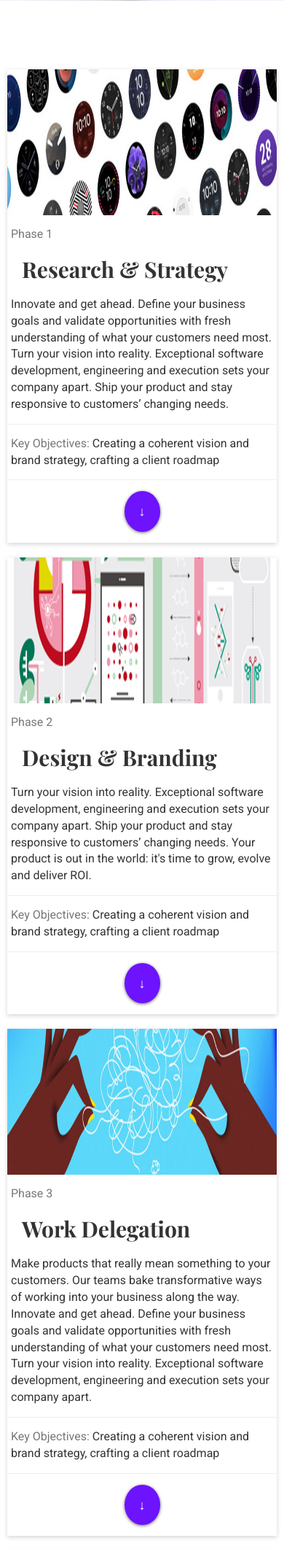
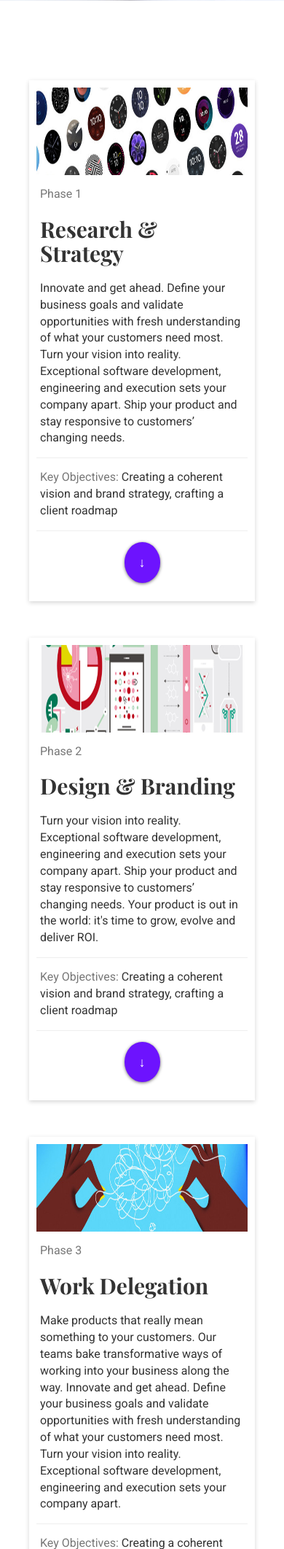
Before and after one commit to ninalouw/wk12-design-proj, a PHP site: page /about_work.php in a window 390 px wide. Shown: the part 759-2882 px from the top of the page at 73% size. Run offline with PHP 8.4, Linux system fonts and the light colour scheme.

Commit message:
add responsive styles to about_work

```diff
--- a/about_work.php
+++ b/about_work.php
@@ -15,10 +15,10 @@
             </div>
         </div>
 
-    <div class="container">
+    <div class="container about-work-container">
 
-        <div class="row port-card-container">
-            <div class="port-card col-md-12 col-lg-12 col-sm-12">
+        <div class="row about-work-card-container">
+            <div class="about-work-card col-md-12 col-lg-12 col-sm-12">
                 <img class="img-responsive about-work-img" src="img/how-work-1.jpg" alt= 'portfolio image'>
                 <p class="text-muted">Phase 1</p>
                 <h3>Research & Strategy</h3>
@@ -35,8 +35,8 @@
             </div>
         </div>
 
-        <div class="row port-card-container">
-            <div class="port-card col-md-12 col-lg-12 col-sm-12">
+        <div class="row about-work-card-container">
+            <div class="about-work-card col-md-12 col-lg-12 col-sm-12">
                 <img class="img-responsive about-work-img" src="img/about-work-3.jpg" alt= 'portfolio image'>
                 <p class="text-muted">Phase 2</p>
                 <h3>Design & Branding</h3>
@@ -53,8 +53,8 @@
             </div>
         </div>
 
-        <div class="row port-card-container">
-            <div class="port-card col-md-12 col-lg-12 col-sm-12">
+        <div class="row about-work-card-container">
+            <div class="about-work-card col-md-12 col-lg-12 col-sm-12">
                 <img class="img-responsive about-work-img" src="img/about-work-2.jpg" alt= 'portfolio image'>
                 <p class="text-muted">Phase 3</p>
                 <h3>Work Delegation</h3>
@@ -71,8 +71,8 @@
             </div>
         </div>
 
-        <div class="row port-card-container">
-            <div class="port-card col-md-12 col-lg-12 col-sm-12">
+        <div class="row about-work-card-container">
+            <div class="about-work-card col-md-12 col-lg-12 col-sm-12">
                 <img class="img-responsive about-work-img" src="img/about-work-4.jpg" alt= 'portfolio image'>
                 <p class="text-muted">Phase 4</p>
                 <h3>Build & Develop</h3>
@@ -89,8 +89,8 @@
             </div>
         </div>
 
-        <div class="row port-card-container">
-            <div class="port-card col-md-12 col-lg-12 col-sm-12">
+        <div class="row about-work-card-container">
+            <div class="about-work-card col-md-12 col-lg-12 col-sm-12">
                 <img class="img-responsive about-work-img" src="img/about-work-6.jpg" alt= 'portfolio image'>
                 <p class="text-muted">Phase 5</p>
                 <h3>Launch</h3>
--- a/css/styles.css
+++ b/css/styles.css
@@ -788,6 +788,37 @@ hr {
   margin-top: 100px;
 }
 
+.about-work-container {
+  display: flex;
+  flex-direction: column;
+  justify-content: center;
+  width: 80%;
+  margin-top: 40px;
+}
+
+.about-work-card-container {
+  display: flex;
+  justify-content: center;
+  flex-direction: row;
+  background-color: white;
+  flex-wrap: wrap;
+  margin: 15px;
+}
+
+.about-work-card {
+  margin: 10px;
+  padding: 0px;
+  -webkit-box-shadow: 0 2px 6px 0 rgba(0, 0, 0, 0.17);
+  -moz-box-shadow: 0 2px 6px 0 rgba(0, 0, 0, 0.17);
+  box-shadow: 0 2px 6px 0 rgba(0, 0, 0, 0.17);
+  background-color: white;
+}
+
+.about-work-card h3 {
+  margin: 10px;
+  padding: 5px;
+}
+
 .about-work-img {
   width: 100%;
   height: 200px;
@@ -931,4 +962,20 @@ hr {
     width: 170px;
     height: 170px;
   }
+  .about-work-container {
+    width: 100%;
+    margin-top: 0px;
+  }
+  .about-work-img {
+    width: 100%;
+    height: 120px;
+  }
+  .about-work-card {
+    margin: 10px;
+    padding: 10px;
+  }
+  .about-work-card h3 {
+    margin: 0px;
+    padding: 5px;
+  }
 }
--- a/css/styles.scss
+++ b/css/styles.scss
@@ -805,10 +805,43 @@ hr {
 }
 
 //about_work page
+
+.about-work-container {
+    display: flex;
+    flex-direction: column;
+    justify-content: center;
+    width: 80%;
+    margin-top:40px;
+}
+
+.about-work-card-container{
+    display: flex;
+    justify-content: center;
+    flex-direction: row;
+    background-color: white;
+    flex-wrap: wrap;
+    margin: 15px;
+}
+
+.about-work-card {
+    margin: 10px;
+    padding: 0px;
+    -webkit-box-shadow: 0 2px 6px 0 rgba(0, 0, 0, 0.17);
+    -moz-box-shadow: 0 2px 6px 0 rgba(0, 0, 0, 0.17);
+    box-shadow: 0 2px 6px 0 rgba(0, 0, 0, 0.17);
+    background-color: white;
+
+}
+.about-work-card h3 {
+    margin: 10px;
+    padding: 5px;
+    // padding-left: 20px;
+    // padding-right: 20px;
+}
+
 .about-work-img {
     width:100%;
     height:200px;
-
 }
 .btn-container{
     display: flex;
@@ -948,4 +981,21 @@ hr {
       height:170px;
   }
 
+  .about-work-container {
+    width: 100%;
+    margin-top: 0px;
+    }
+    .about-work-img {
+        width: 100%;
+        height: 120px;
+    }
+    .about-work-card {
+        margin: 10px;
+        padding: 10px;
+    }
+    .about-work-card h3 {
+        margin: 0px;
+        padding: 5px;
+    }
+
 }
```
Also changed, not shown: css/styles.min.css.
